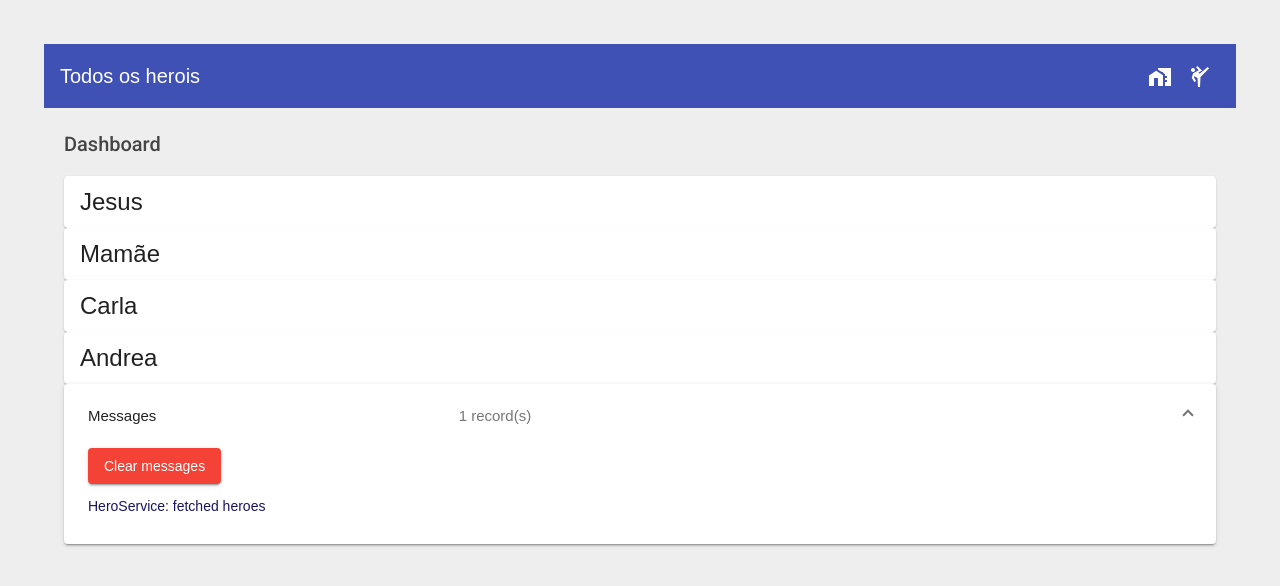
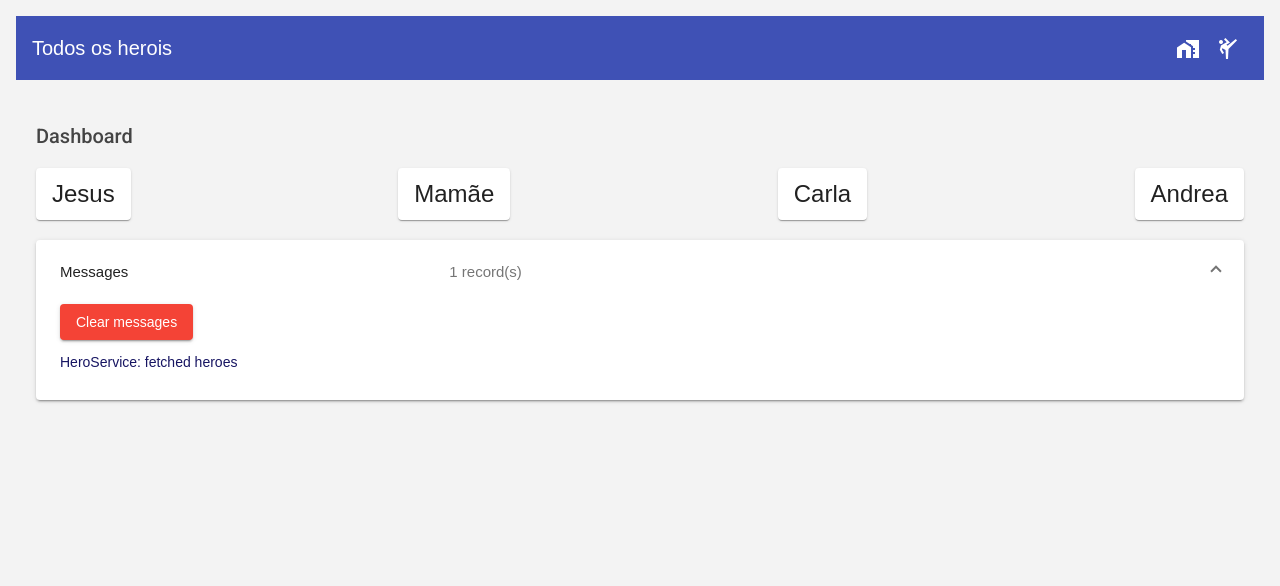
Before and after one commit to CleberBatista36/lista-herois-CBD-angular, an Angular app: page /dashboard in a window 1280 px wide. Shown: the top 586 px of the page. Built offline with nearby package versions, Linux system fonts and the light colour scheme.

Commit message:
custmização dashboard

```diff
--- a/src/app/app-routing.module.ts
+++ b/src/app/app-routing.module.ts
@@ -4,6 +4,7 @@ import { DashboardComponent } from './dashboard/dashboard.component';
 import { HeroesComponent } from './heroes/heroes.component';
 
 const routes: Routes = [
+  {path: '', redirectTo: '/dashboard', pathMatch: 'full' },
   {path: 'dashboard', component: DashboardComponent },
   {path: 'heroes', component: HeroesComponent }
 ];
--- a/src/app/app.component.html
+++ b/src/app/app.component.html
@@ -17,7 +17,7 @@
   </button>
 
 </mat-toolbar>
-<Div class="content">
+<Div class="content" fxLayoutGap="15px">
   <router-outlet></router-outlet>
   <app-messages></app-messages>
 </Div>
--- a/src/app/dashboard/dashboard.component.html
+++ b/src/app/dashboard/dashboard.component.html
@@ -1,4 +1,12 @@
 <h2>Dashboard</h2>
-<mat-card *ngFor="let hero of heroes">
-  <mat-card-title>{{ hero.name }}</mat-card-title>
-</mat-card>
+
+<div
+  fxLayout
+  fxLayout.xs="column"
+  fxLayoutGap="12px"
+  fxLayoutAlign="space-between"
+>
+  <mat-card *ngFor="let hero of heroes">
+    <mat-card-title>{{ hero.name }}</mat-card-title>
+  </mat-card>
+</div>
--- a/src/styles.css
+++ b/src/styles.css
@@ -29,13 +29,10 @@ body{
   }
 
 body{
-    margin: 2em;
+    margin: 0; font-family: Roboto, "Helvetica Neue", sans-serif;
+    background-color: #f3f3f3;
+
   }
-body, input[type="text"], button{
-  color: #333;
-  font-family: Cambria, Georgia, serif;
-
-}
 
 button{
   background-color: #eee;
```
